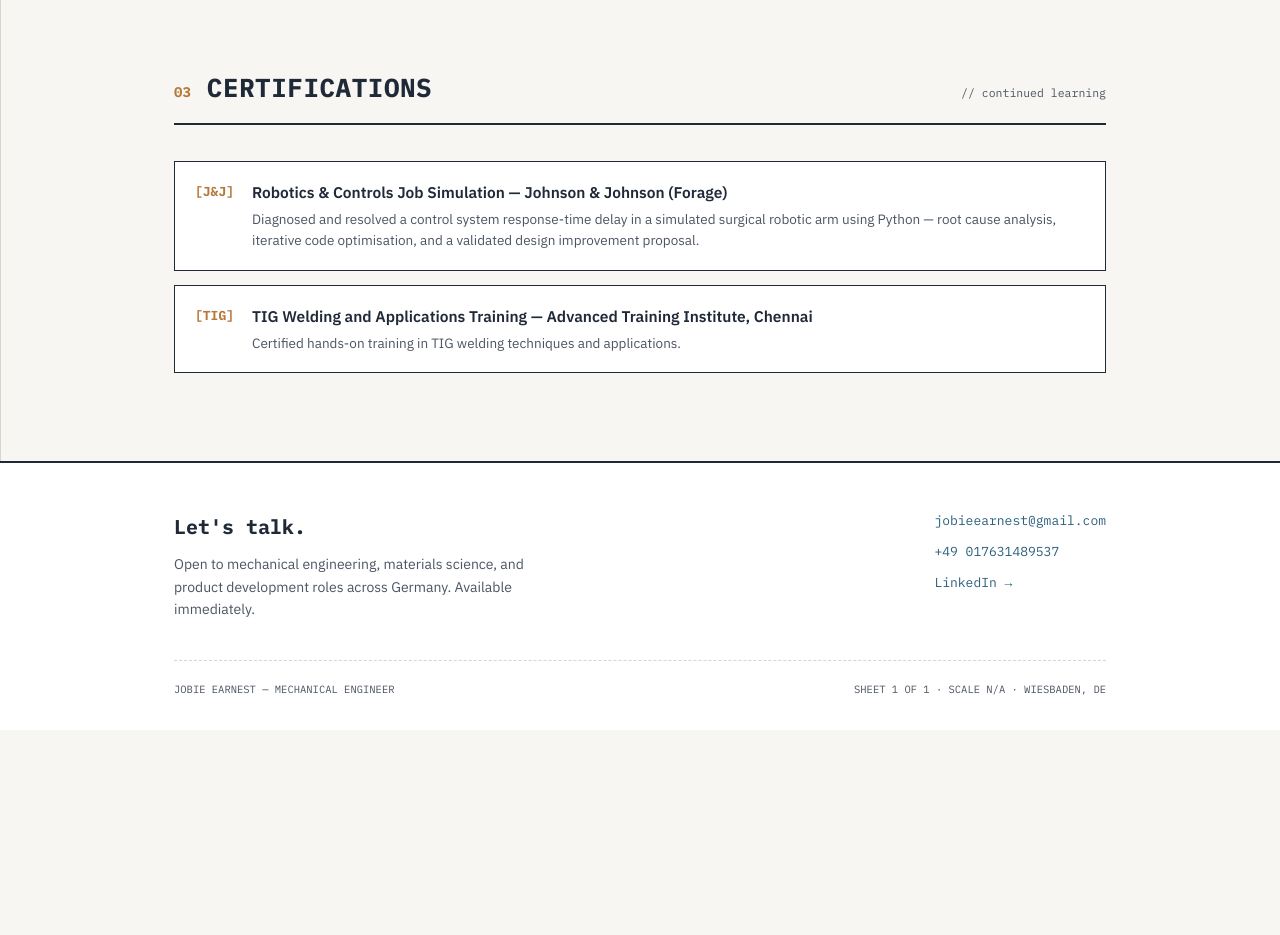
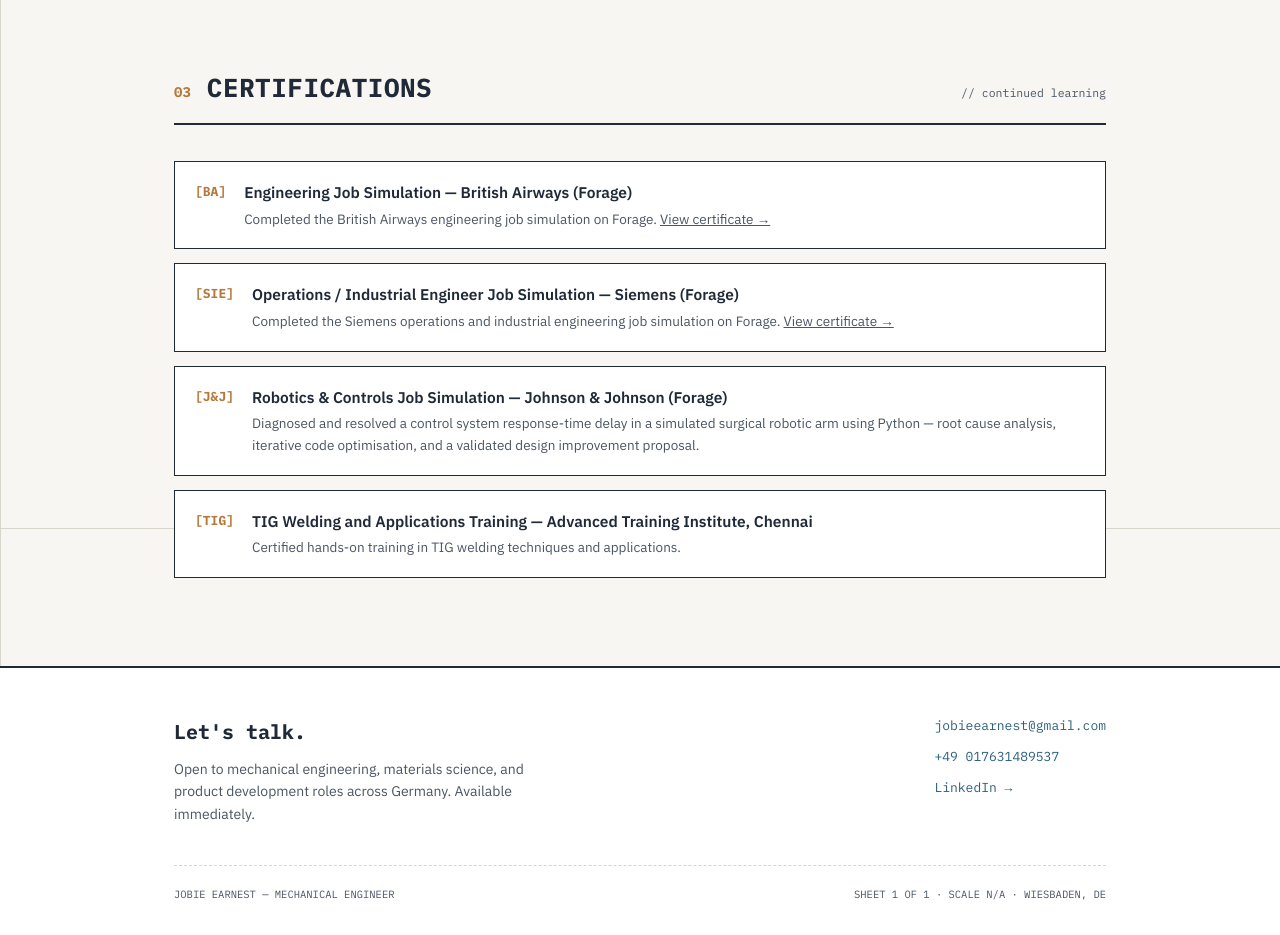
Before and after one commit to earnestjobie/earnestjobie.github.io, a plain HTML site: page index.html in a window 1280 px wide. Shown: the part 4272-5207 px from the top of the page. Before the commit the page ends 5002 px from the top, so only its background shows below. Drawn offline with Linux system fonts and the light colour scheme.

Commit message:
Add files via upload

```diff
--- a/index.html
+++ b/index.html
@@ -343,6 +343,20 @@
     </div>
     <div class="cert-list reveal">
       <div class="cert">
+        <span class="cert-mark">[BA]</span>
+        <div>
+          <h4>Engineering Job Simulation &mdash; British Airways (Forage)</h4>
+          <p>Completed the British Airways engineering job simulation on Forage. <a href="Britishairways_completion_certificate.pdf" target="_blank" rel="noopener">View certificate &rarr;</a></p>
+        </div>
+      </div>
+      <div class="cert">
+        <span class="cert-mark">[SIE]</span>
+        <div>
+          <h4>Operations / Industrial Engineer Job Simulation &mdash; Siemens (Forage)</h4>
+          <p>Completed the Siemens operations and industrial engineering job simulation on Forage. <a href="Siemens_completion%20certificate.pdf" target="_blank" rel="noopener">View certificate &rarr;</a></p>
+        </div>
+      </div>
+      <div class="cert">
         <span class="cert-mark">[J&amp;J]</span>
         <div>
           <h4>Robotics &amp; Controls Job Simulation &mdash; Johnson &amp; Johnson (Forage)</h4>
```
